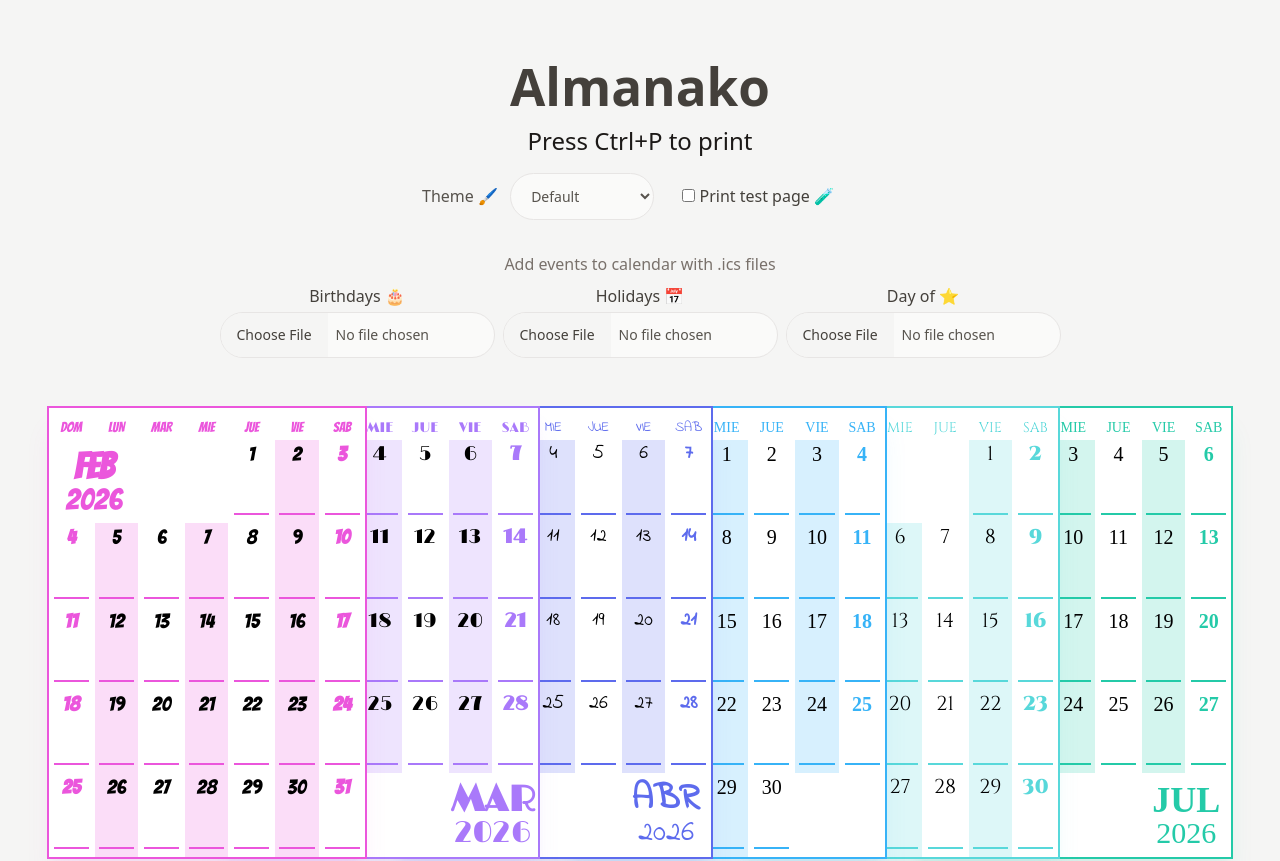
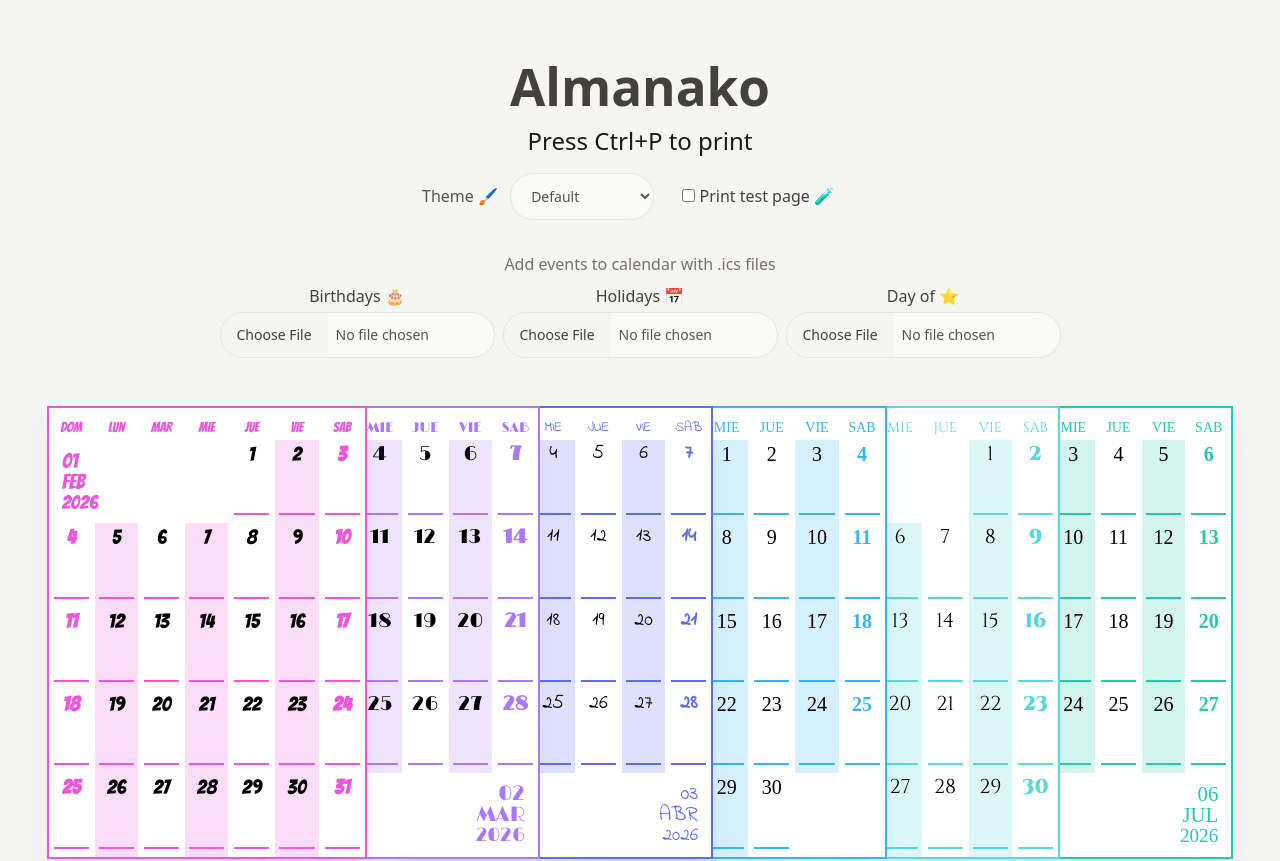
Before and after one commit to AIDEA775/Almanako, a Svelte app: page / in a window 1280 px wide. Shown: the top 861 px of the page. Built offline with nearby package versions, Linux system fonts and the light colour scheme; a web font is replaced by a local one.

Commit message:
add monthNum

```diff
--- a/src/Month.svelte
+++ b/src/Month.svelte
@@ -15,11 +15,11 @@
     let lastRow = emptyDaysInWeek(dayNumbers[4]);
     if (lastRow >= 3) {
         // three empty space in the last column
-        dayNumbers[4][5] = "mini";
+        dayNumbers[4][5] = "last";
         dayNumbers[4][6] = null;
     } else {
         // empty space in the first column
-        dayNumbers[0][0] = "mini";
+        dayNumbers[0][0] = "first";
         dayNumbers[0][1] = null;
     }
     setEmptyDays(dayNumbers, 0);
--- a/src/YearMonth.svelte
+++ b/src/YearMonth.svelte
@@ -8,26 +8,35 @@
     let span = date == "large" ? "3" : "2";
 
     let monthName = getMonthName(month)
+    let monthNum = (month + 1).toLocaleString("es", {
+        minimumIntegerDigits: 2,
+        useGrouping: false,
+    });
 </script>
 
 <div
-    class="relative leading-none
+    class="flex flex-col justify-center px-3 print:px-[2.5vh]
+    {date === "first" ? "items-start" : "items-end"}
     overflow-hidden col-span-{span}
-    border border-white
+    border border-white leading-none
     text-primary bg-white"
 >
-    <div class="absolute grid content-center inset-0 z-10">
     <div
-            class="uppercase font-bold leading-none
-            text-4xl print:text-[6vh]"
+        class="font-light
+        text-[1.3em] print:text-[4.5vh]"
     >
-            {monthName.replaceAll(".", "")}
+        {monthNum}
     </div>
     <div
-            class="font-light leading-none
-            text-3xl print:text-[5vh]"
+        class="uppercase font-light
+        text-[1.3em] print:text-[4.5vh]"
+    >
+        {monthName}
+    </div>
+    <div
+        class="font-light
+        text-[1.2em] print:text-[4vh]"
     >
         {year}
     </div>
 </div>
-</div>
```
Lines whose indentation alone changed are shown as unchanged.
